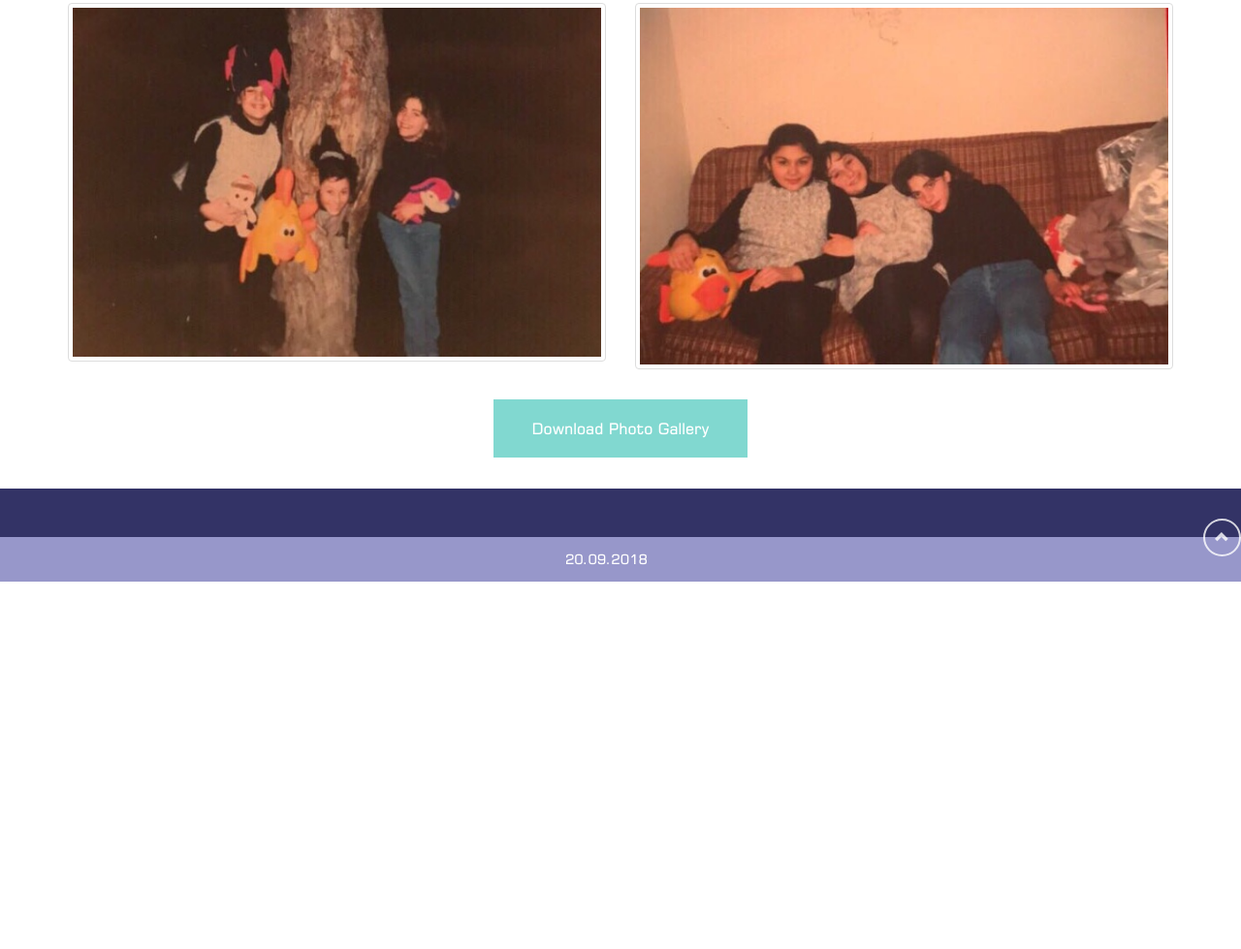
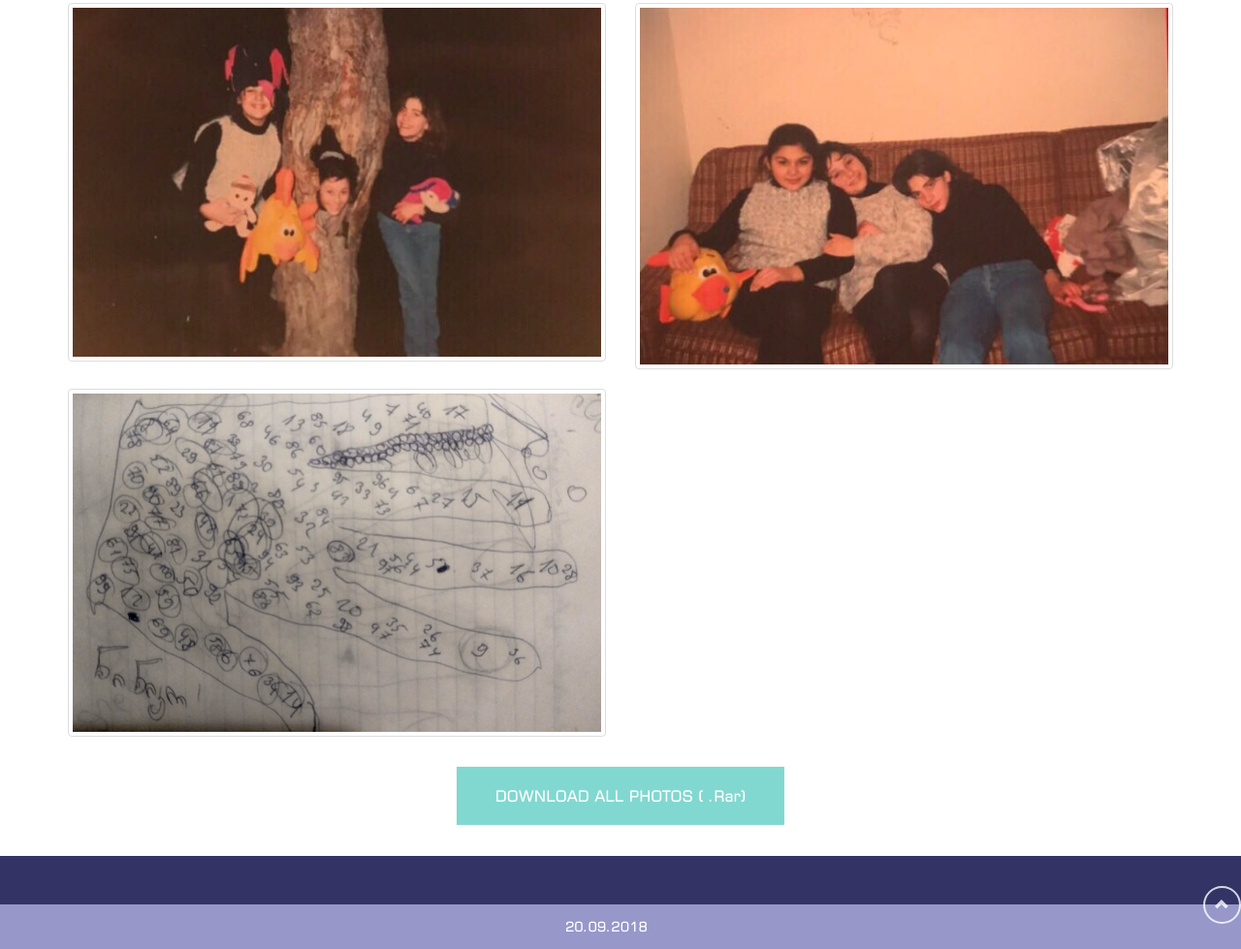
Before and after one commit to project2009/photos, a plain HTML site: page index.html in a window 1280 px wide. Shown: the part 5947-6926 px from the top of the page at 97% size. Before the commit the page ends 6547 px from the top, so only its background shows below. Drawn offline with nearby package versions, Linux system fonts and the light colour scheme.

Commit message:
Update index.html

```diff
--- a/index.html
+++ b/index.html
@@ -309,6 +309,14 @@ Your browser does not support the audio element.
           </figcaption>
         </figure>
       </div>
+      <div class="col-lg-6 col-sm-6 col-xs-12">
+        <figure class="figure">
+         <img src="images/k.jpg" class="thumbnail img-responsive" alt="Comutations">
+          <figcaption class="text-center figure-caption">
+            <h4></h4>
+          </figcaption>
+        </figure>
+      </div>
     </div>
 
 
@@ -317,7 +325,7 @@ Your browser does not support the audio element.
 <div class="container text-center">
     <div class="services top30">
       <a href="images.rar" download>
-        download photo gallery
+         DOWNLOAD ALL PHOTOS ( .rar)
       </a>
     </div>
   </div>
```
